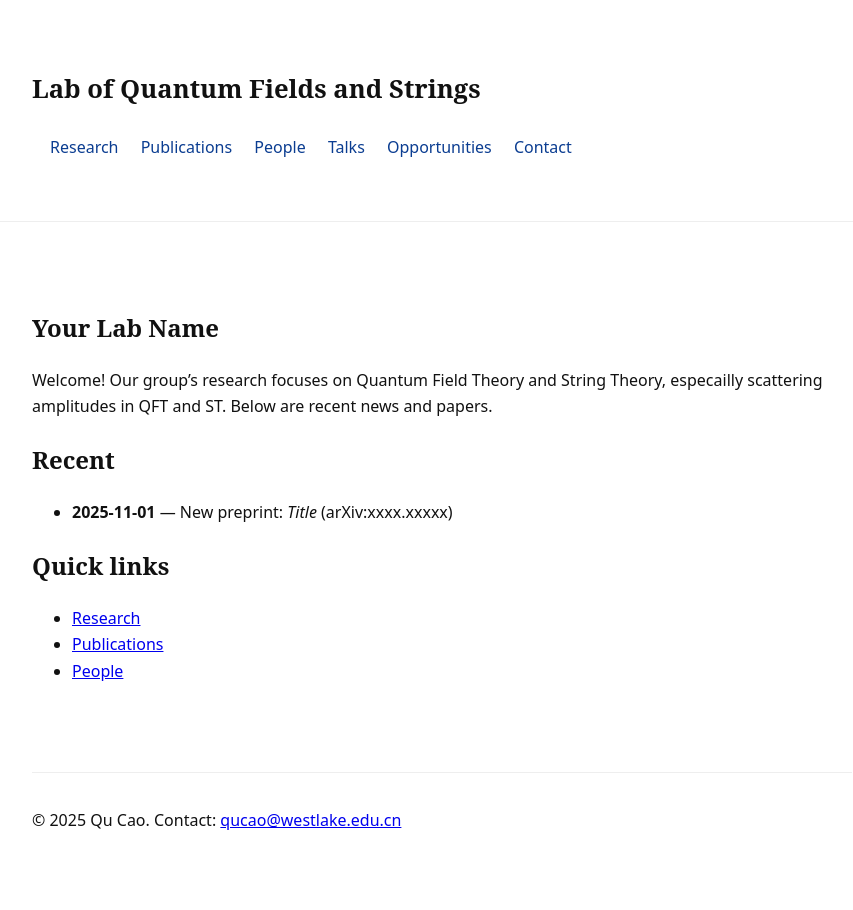
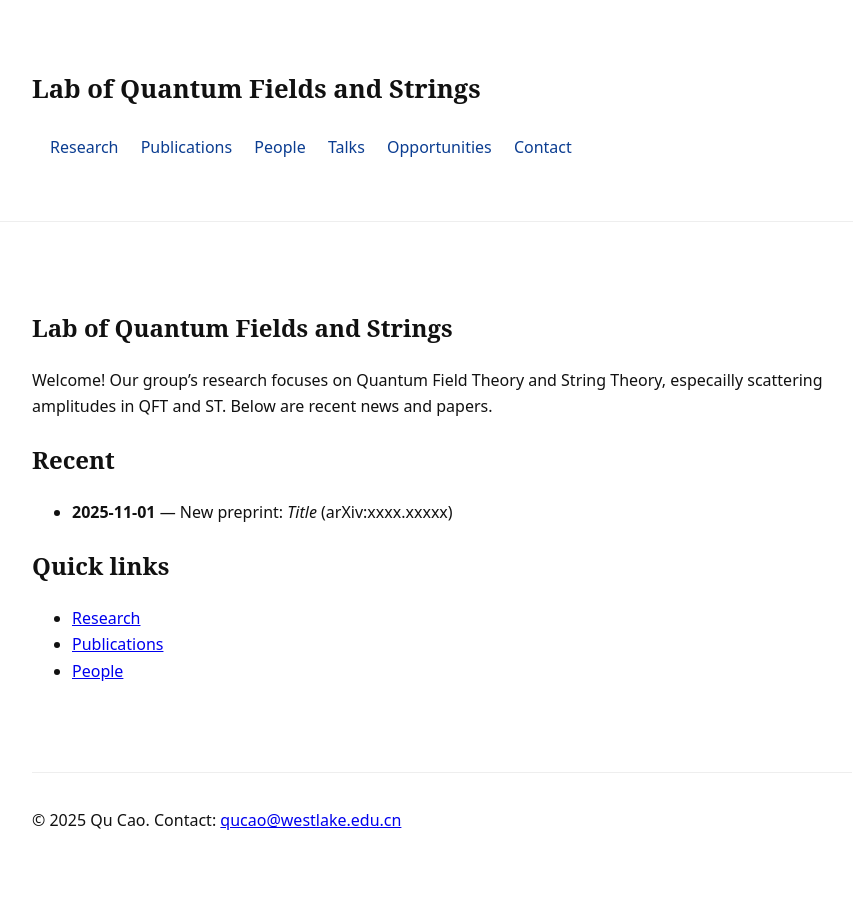
Before and after one commit to QuantumQ1/quantumq1.github.io, a Jekyll site: the page built from index.md, in a window 1280 px wide. Shown: the whole page, without its empty margins (198-1051 px from the left). Built offline with Jekyll 4.4.1, drawn with Linux system fonts in a browser that asks for light colours.

Commit message:
Update index.md

```diff
--- a/index.md
+++ b/index.md
@@ -3,7 +3,7 @@ layout: default
 title: Home
 ---
 
-# Your Lab Name
+# Lab of Quantum Fields and Strings
 
 Welcome! Our group's research focuses on Quantum Field Theory and String Theory, especailly scattering amplitudes in QFT and ST. Below are recent news and papers.
 
```
